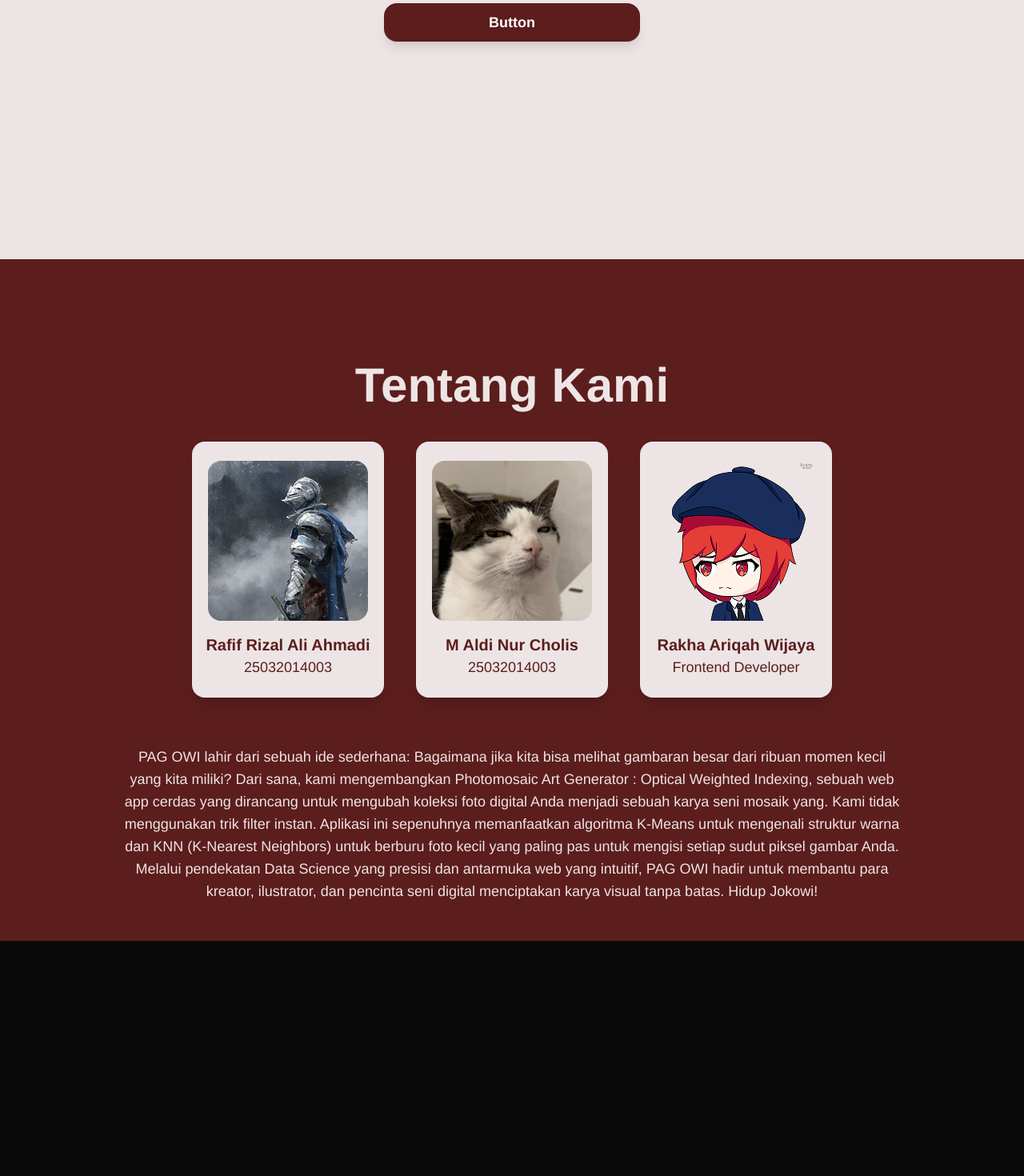
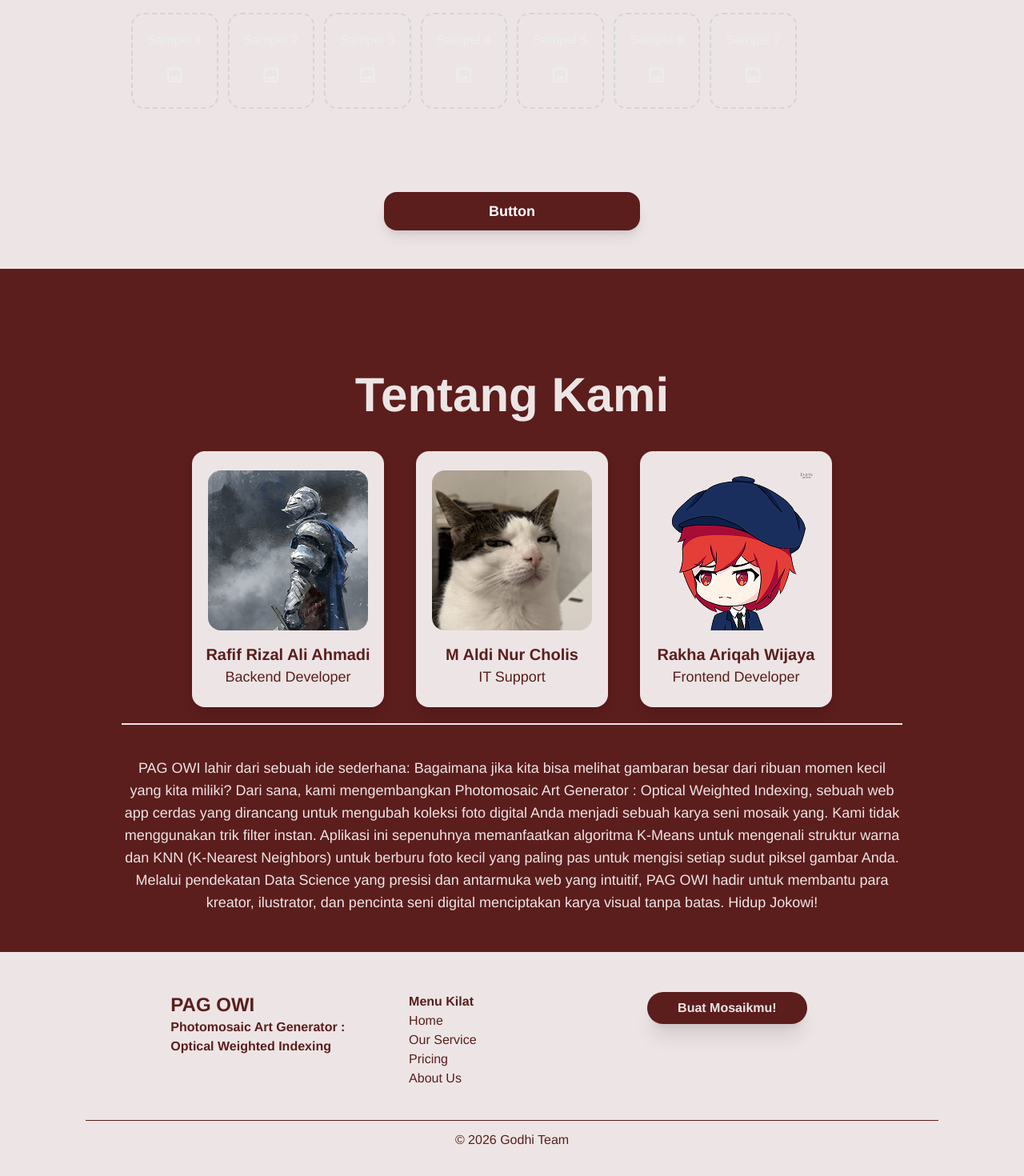
Before and after one commit to RakuToukan/pagowi-app, a Next.js app: page / in a window 1280 px wide. Shown: the part 1276-2746 px from the top of the page at 80% size. Before the commit the page ends 2452 px from the top, so only its background shows below. Built offline with nearby package versions, Linux system fonts and the light colour scheme.

Commit message:
add sample in create-section

```diff
--- a/app/AboutSection.tsx
+++ b/app/AboutSection.tsx
@@ -28,7 +28,7 @@ const AboutSection = () => {
             <h3 className="text-xl font-bold text-primary mt-4">
               Rafif Rizal Ali Ahmadi
             </h3>
-            <h4 className="text-lg text-primary">25032014003</h4>
+            <h4 className="text-lg text-primary">Backend Developer</h4>
           </div>
           {/* Aldi */}
           <div
@@ -45,7 +45,7 @@ const AboutSection = () => {
             <h3 className="text-xl font-bold text-primary mt-4">
               M Aldi Nur Cholis
             </h3>
-            <h4 className="text-lg text-primary">25032014003</h4>
+            <h4 className="text-lg text-primary">IT Support</h4>
           </div>
           {/* Rakha */}
           <div
@@ -65,7 +65,7 @@ const AboutSection = () => {
             <h4 className="text-lg text-primary">Frontend Developer</h4>
           </div>
         </div>
-        <div>
+        <div className="border-t-2 border-secondary">
           <p className="text-lg text-secondary text-center mt-10">
             PAG OWI lahir dari sebuah ide sederhana: Bagaimana jika kita bisa
             melihat gambaran besar dari ribuan momen kecil yang kita miliki?
--- a/app/CreateSection.tsx
+++ b/app/CreateSection.tsx
@@ -11,7 +11,7 @@ const CreateSection = () => {
         <h1 className="text-4xl font-bold text-gray-700 md:text-5xl lg:text-6xl text-center">
           Buat Mosaikmu!
         </h1>
-
+        {/* Container Upload */}
         <div className="w-full flex flex-col items-center gap-8 lg:flex-row lg:items-start">
           {/* Upload Gambar Referensi */}
           <div className="w-full lg:w-2/3">
@@ -43,6 +43,24 @@ const CreateSection = () => {
           </div>
         </div>
 
+        {/* Sample */}
+        <div className="w-full">
+          <h3>Coba Sampel Gambar dari Kami :</h3>
+          <div className="grid grid-cols-[repeat(auto-fill,minmax(100px,1fr))] gap-3 h-48 overflow-auto p-3">
+            {Array.from({ length: 7 }).map((_, i) => (
+              <div
+                key={i}
+                className="border-2 border-dashed border-gray-300 rounded-2xl w-full h-30 flex flex-col items-center justify-center gap-5"
+              >
+                <h4 className="mt-5">Sampel {i + 1}</h4>
+                <span className="material-symbols-rounded text-5xl h-full">
+                  image
+                </span>
+              </div>
+            ))}
+          </div>
+        </div>
+
         <button className="w-full max-w-xs mt-6 bg-primary shadow-lg flex justify-center items-center rounded-2xl h-12 text-white text-lg font-semibold cursor-pointer hover:opacity-90 transition-opacity">
           Button
         </button>
--- a/app/page.tsx
+++ b/app/page.tsx
@@ -2,6 +2,7 @@ import Navbar from "@/components/Navbar";
 import HeroSection from "./HeroSection";
 import CreateSection from "./CreateSection";
 import AboutSection from "./AboutSection";
+import Footer from "@/components/Footer";
 
 export default function Home() {
   return (
@@ -10,6 +11,7 @@ export default function Home() {
       <HeroSection />
       <CreateSection />
       <AboutSection />
+      <Footer />
     </>
   );
 }
--- a/components/Footer.tsx
+++ b/components/Footer.tsx
@@ -0,0 +1,53 @@
+import Link from "next/link";
+import Button from "./Button";
+
+const Footer = () => {
+  return (
+    <footer className="h-dvh xl:h-1/2 bg-secondary py-12 flex flex-col gap-10 text-primary border-t-2 border-secondary">
+      <div className=" w-5/6 md:w-3/4 xl:w-2/3 h-fit xl:flex-row m-auto justify-between grid xl:grid-cols-3 gap-10  ">
+        <div className=" h-full  flex flex-col gap-5">
+          <div>
+            <h1 className="font-bold text-2xl">PAG OWI</h1>
+            <h3 className="font-semibold">
+              Photomosaic Art Generator : <br />
+              Optical Weighted Indexing
+            </h3>
+          </div>
+        </div>
+        {/* Menu Kilat */}
+        <div className=" h-fit  flex flex-col">
+          <h3 className="font-semibold">Menu Kilat</h3>
+          <Link href="#hero" className="hover:underline">
+            Home
+          </Link>
+          <Link href="#service" className="hover:underline">
+            Our Service
+          </Link>
+          <Link href="#pricing" className="hover:underline">
+            Pricing
+          </Link>
+          <Link href="#about" className="hover:underline">
+            About Us
+          </Link>
+        </div>
+        {/* CTA Button */}
+        <div
+          className="flex bg-primary hover:bg-secondary transition-colors min-w-40 items-center justify-center rounded-full w-50 h-10 px-5 shadow-xl"
+          id="cta"
+        >
+          <Link
+            href="#create"
+            className="text-secondary font-semibold items-center justify-center"
+          >
+            Buat Mosaikmu!
+          </Link>
+        </div>
+      </div>
+      <div className="  w-5/6 h-12 flex justify-center items-center text-center border-t border-primary mx-auto">
+        <p className="">&copy; 2026 Godhi Team</p>
+      </div>
+    </footer>
+  );
+};
+
+export default Footer;
```
